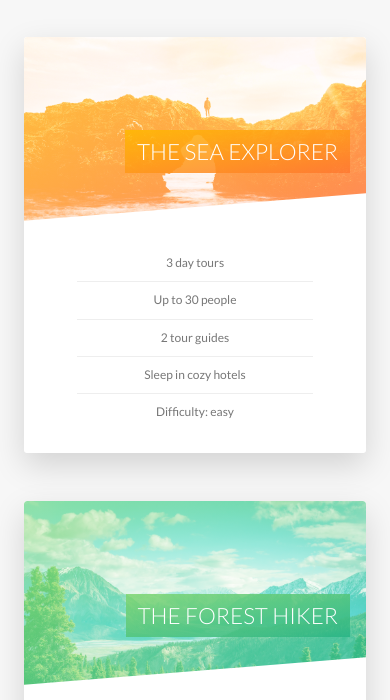
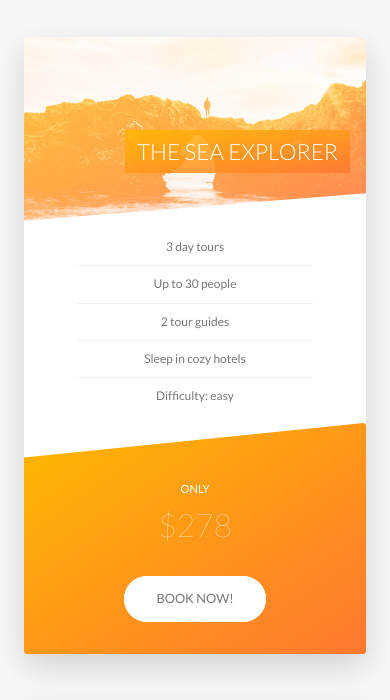
Before and after one commit to suyash-purwar/Natours, a website: page index.html in a window 390 px wide. Shown: the part 2669-3369 px from the top of the page. Drawn offline with Linux system fonts and the light colour scheme.

Commit message:
Made Tours section cards responsive

```diff
--- a/sass/components/_card.scss
+++ b/sass/components/_card.scss
@@ -150,4 +150,50 @@
         font-size: 6rem;
         font-weight: 100;
     }
+
+    @include respond(tablet-port) {
+        height: auto;
+        border-radius: 3px;
+        background-color: $color-white;
+        box-shadow: 0 1.5rem 4rem rgba($color-black, .15);
+
+        &__side {
+            height: auto;
+            position: relative;
+            border-radius: 3px;
+            box-shadow: none;
+
+            &--back {
+                transform: rotateY(0deg);
+                -webkit-clip-path: polygon(0 0, 100% 0, 100% 100%, 0 100%);
+                clip-path: polygon(0 15%, 100% 0%, 100% 100%, 0 100%);
+            }
+        }
+
+        &:hover &__side--front {
+            transform: rotateY(0deg);
+        }
+
+        &__details {
+            padding: 1rem 3rem;
+        }
+
+        &__cta {
+            padding: 7rem 4rem 4rem 4rem;
+            position: relative;
+            top: 0;
+            left: 0;
+            transform: translate(0, 0);
+            text-align: center;
+            width: 100%;
+        }
+
+        &__price-box {
+            margin-bottom: 3rem;
+        }
+
+        &__price-value {
+            font-size: 4rem;
+        }
+    }
 }
```
Also changed, not shown: css/style.css.
